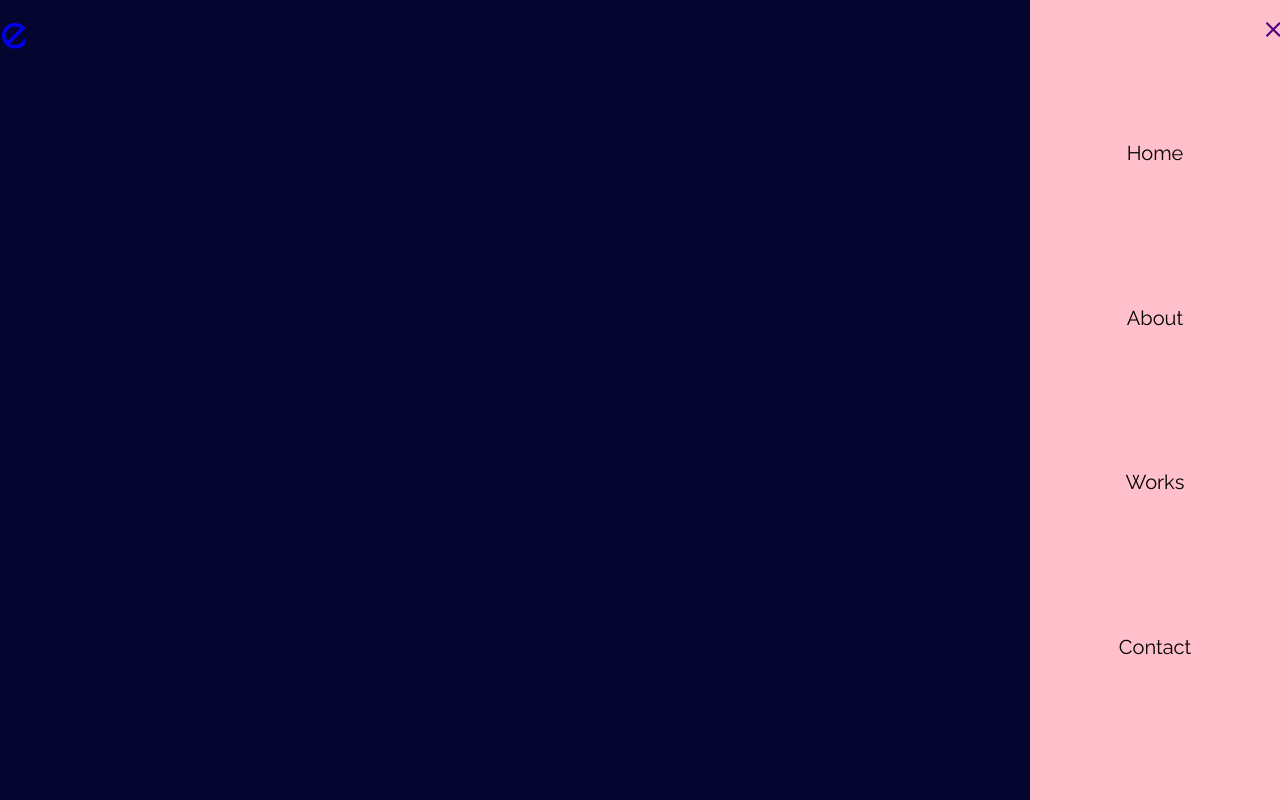
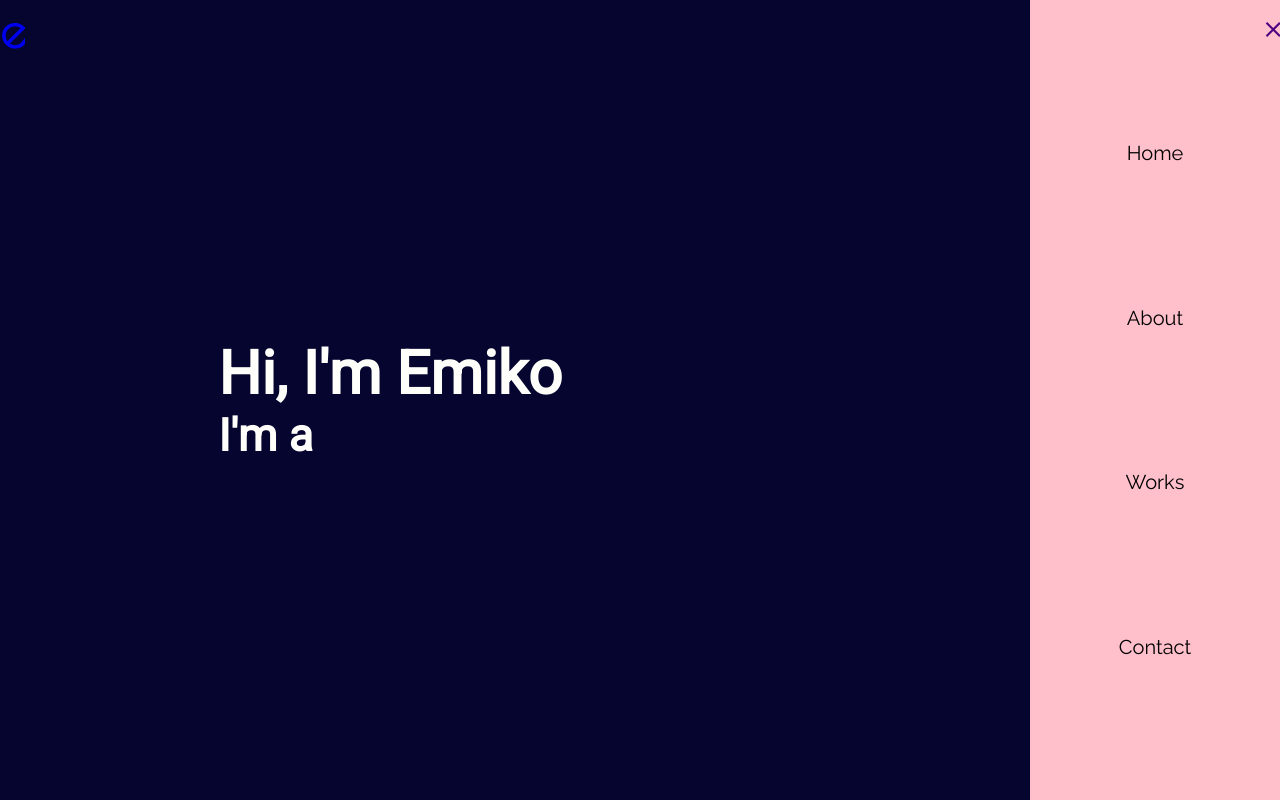
Before and after one commit to Emi691/Portfolio, a React (Create React App) app: page / in a window 1280 px wide. Built offline with nearby package versions, Linux system fonts and the light colour scheme.

Commit message:
reformats scaffold for intro

```diff
--- a/src/components/intro/intro.jsx
+++ b/src/components/intro/intro.jsx
@@ -3,9 +3,9 @@ import './intro.scss'
 export default function intro() {
     return (
         <div className='intro' id="intro">
-            <div className='text'>
-                <div className='hello'></div>
-                <div className="roles"></div>
+            <div className='wrapper'>
+                <h1>Hi, I'm Emiko</h1>
+                <h2>I'm a <span></span></h2>
             </div>
         </div>
     );
```
